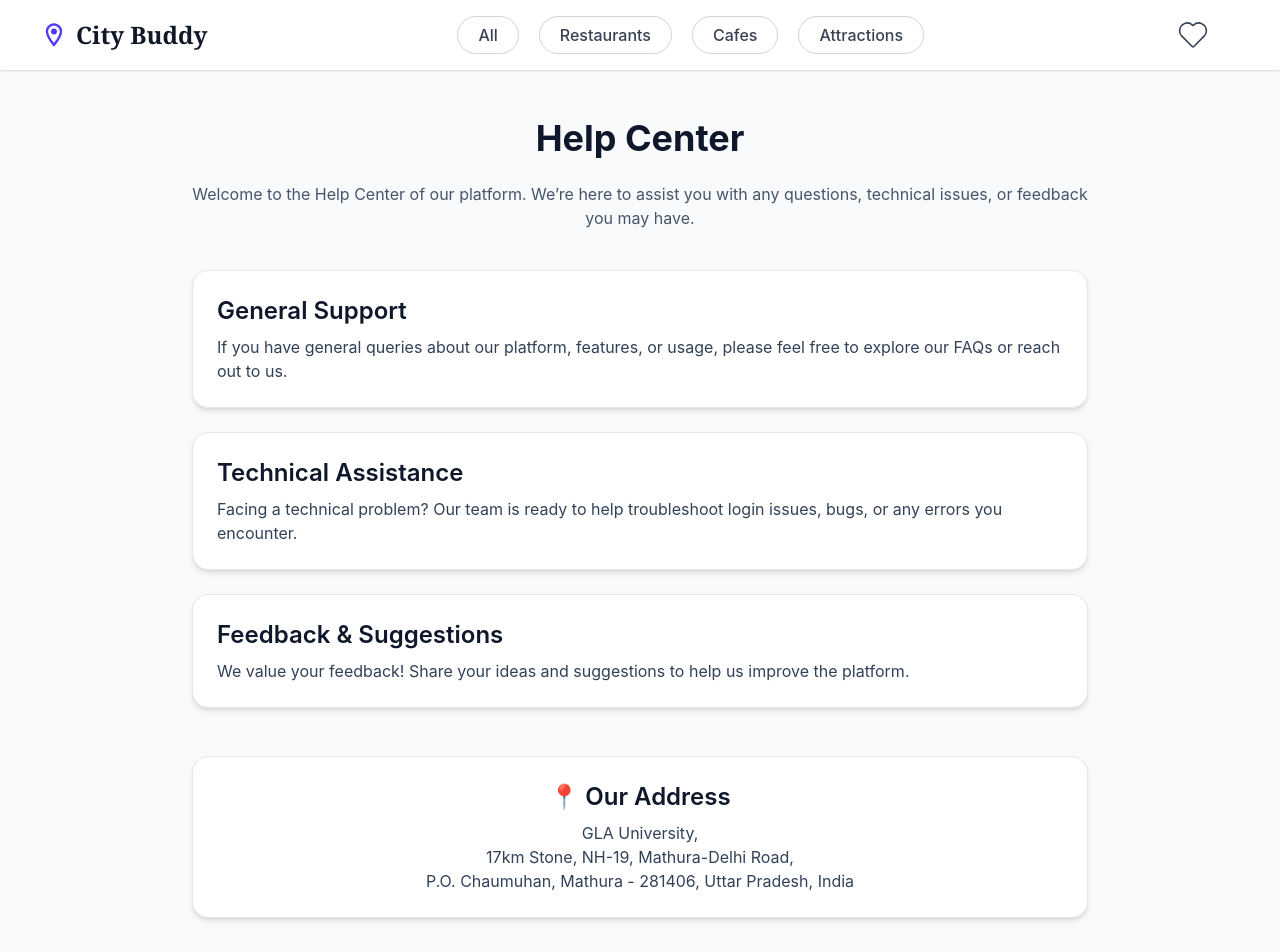
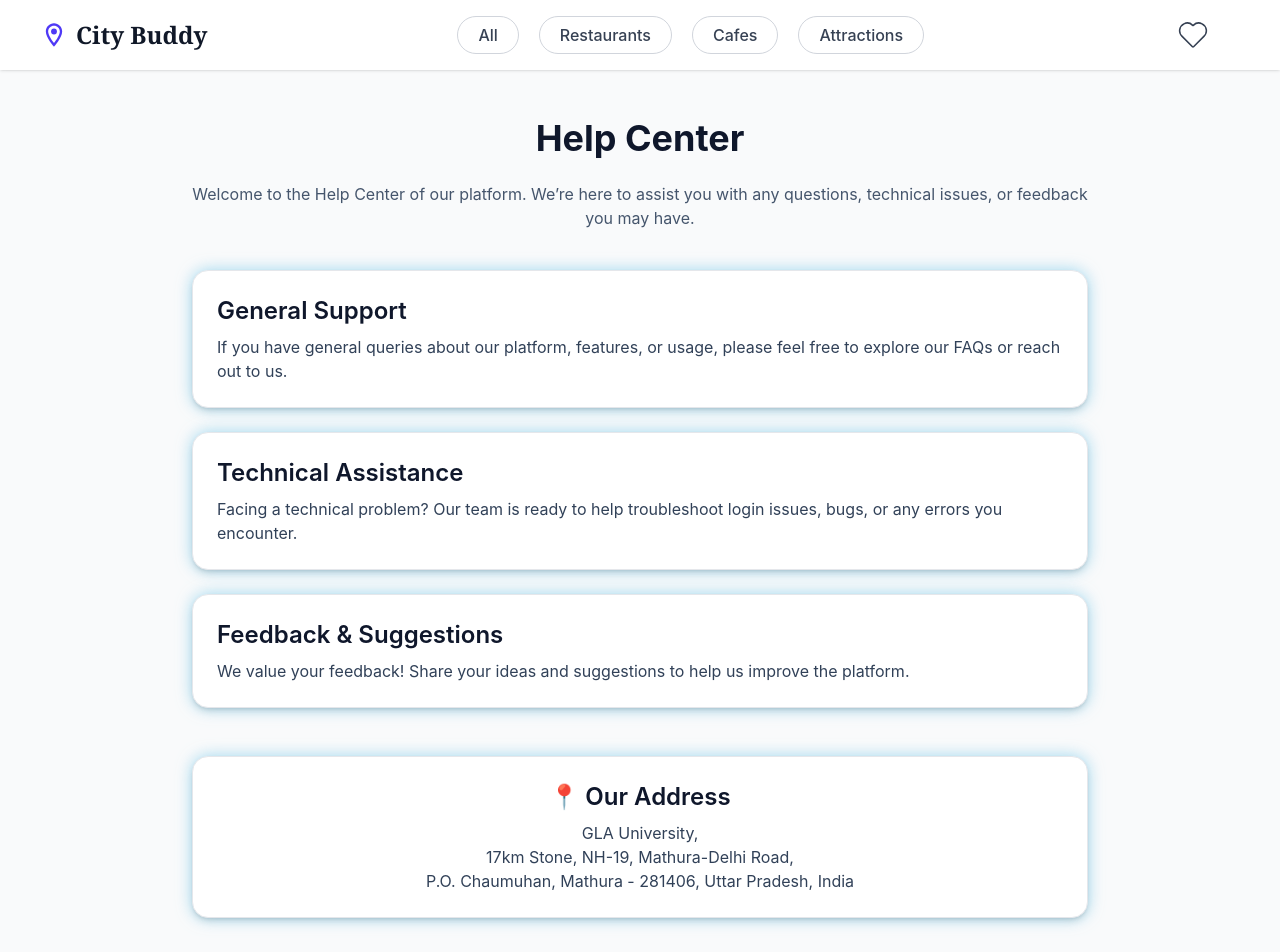
Before and after one commit to Bharat-dixit-0512/City-Buddy, a React (Vite) app in the folder frontend/: page /HelpCenter in a window 1280 px wide. Shown: the top 952 px of the page. Built offline with nearby package versions, Linux system fonts and the light colour scheme; some icons are missing.

Commit message:
changees frontend

```diff
--- a/frontend/src/components/second/ContactUs.jsx
+++ b/frontend/src/components/second/ContactUs.jsx
@@ -31,18 +31,18 @@ const ContactUs = () => {
     return (
         <div className="min-h-screen bg-gray-50 text-slate-900 px-6 py-12">
             <div className="max-w-5xl mx-auto">
-                <h1 className="text-5xl font-bold text-center mb-6 hover:scale-105 duration-300 transition-all ease-in-out cursor-pointer">Contact Us</h1>
+                <h1 className="text-5xl font-bold text-center mb-6 hover:scale-105 duration-300 transition-all ease-in-out cursor-pointer drop-shadow-[0_0_2px_rgba(0,0,0,0.4)]">Contact Us</h1>
                 <p className="text-center text-slate-600 mb-12">
                     We’d love to hear from you! Connect with any of our team members
                     below, or fill out the form to send us a message directly.
                 </p>
 
                 {/* Team Members */}
-                <div className="grid grid-cols-1 sm:grid-cols-2 lg:grid-cols-3 gap-6 mb-16">
+                <div className="grid grid-cols-1 sm:grid-cols-2 lg:grid-cols-3 gap-6 mb-16 ">
                     {teamMembers.map((member, index) => (
                         <div
                             key={index}
-                            className="bg-white p-6 rounded-2xl shadow-md border border-gray-200 text-center cursor-pointer hover:scale-105 duration-200"
+                            className="bg-white p-6 rounded-2xl shadow-md border border-gray-200 text-center cursor-pointer hover:scale-105 duration-200 drop-shadow-[0_0_8px_rgba(135,206,235,0.8)]"
                         >
                             <h2 className="text-xl font-semibold">{member.name}</h2>
                             <p className="text-indigo-600 mb-2">{member.role}</p>
@@ -114,7 +114,7 @@ const ContactUs = () => {
                         </div>
                         <button
                             type="submit"
-                            className="w-full bg-indigo-600 text-white py-3 rounded-md hover:bg-indigo-700 transition"
+                            className="w-full bg-indigo-600 text-white py-3 rounded-md hover:bg-indigo-700 transition drop-shadow-[0_0_2px_rgba(85,71,237,0.8)]"
                         >
                             Send Message
                         </button>
--- a/frontend/src/components/second/HelpCenter.jsx
+++ b/frontend/src/components/second/HelpCenter.jsx
@@ -16,7 +16,7 @@ const HelpCenter = () => {
 
         {/* Sections */}
         <div className="space-y-6 mb-12">
-          <div className="bg-white p-6 rounded-2xl shadow-md border border-gray-200">
+          <div className="bg-white p-6 rounded-2xl shadow-md border border-gray-200 drop-shadow-[0_0_8px_rgba(135,206,235,0.8)]">
             <h2 className="text-2xl font-semibold mb-2">General Support</h2>
             <p className="text-slate-700">
               If you have general queries about our platform, features, or
@@ -24,7 +24,7 @@ const HelpCenter = () => {
             </p>
           </div>
 
-          <div className="bg-white p-6 rounded-2xl shadow-md border border-gray-200">
+          <div className="bg-white p-6 rounded-2xl shadow-md border border-gray-200 drop-shadow-[0_0_8px_rgba(135,206,235,0.8)]">
             <h2 className="text-2xl font-semibold mb-2">Technical Assistance</h2>
             <p className="text-slate-700">
               Facing a technical problem? Our team is ready to help troubleshoot
@@ -32,7 +32,7 @@ const HelpCenter = () => {
             </p>
           </div>
 
-          <div className="bg-white p-6 rounded-2xl shadow-md border border-gray-200">
+          <div className="bg-white p-6 rounded-2xl shadow-md border border-gray-200 drop-shadow-[0_0_8px_rgba(135,206,235,0.8)]">
             <h2 className="text-2xl font-semibold mb-2">Feedback & Suggestions</h2>
             <p className="text-slate-700">
               We value your feedback! Share your ideas and suggestions to help us
@@ -42,7 +42,7 @@ const HelpCenter = () => {
         </div>
 
         {/* Address */}
-        <div className="bg-white p-6 rounded-2xl shadow-md border border-gray-200 mb-12 text-center">
+        <div className="bg-white p-6 rounded-2xl shadow-md border border-gray-200 mb-12 text-center drop-shadow-[0_0_8px_rgba(135,206,235,0.8)]">
           <h2 className="text-2xl font-semibold mb-2">📍 Our Address</h2>
           <p className="text-slate-700">
             GLA University, <br />
@@ -57,7 +57,7 @@ const HelpCenter = () => {
             <NavLink
               onClick={scrollToTop}
               to="/ContactUs"
-              className="inline-block bg-indigo-600 text-white px-6 py-3 rounded-lg hover:bg-indigo-700 transition"
+              className="inline-block bg-indigo-600 text-white px-6 py-3 rounded-lg hover:bg-indigo-700 transition drop-shadow-[0_0_4px_rgba(85,71,237,0.8)]"
             >
               Contact Us
             </NavLink>
--- a/frontend/src/components/second/TermsOfServices.jsx
+++ b/frontend/src/components/second/TermsOfServices.jsx
@@ -1,9 +1,9 @@
 
 const TermsOfServices = () => {
   return (
-    <div className="min-h-screen bg-gray-50 text-slate-900 px-6 py-12 flex justify-center">
-      <div className="max-w-4xl w-full bg-white shadow-lg rounded-2xl p-8">
-        <h1 className="text-3xl font-bold mb-6 text-center text-indigo-700 hover:scale-105 duration-300 cursor-pointer">
+    <div className="min-h-screen bg-gray-50 text-slate-900 px-6 py-12 flex justify-center ">
+      <div className="max-w-4xl w-full bg-white shadow-lg rounded-2xl p-8 drop-shadow-[0_0_8px_rgba(135,206,235,0.8)]">
+        <h1 className="text-3xl font-bold mb-6 text-center text-indigo-700 hover:scale-105 duration-300 cursor-pointer drop-shadow-[0_0_2px_rgba(85,71,237,0.8)]">
           Terms of Service
         </h1>
         <p className="text-sm text-slate-600 mb-8 text-center">
```
Also changed, not shown: 1 other file (tests, documents, lock files or other folders).
